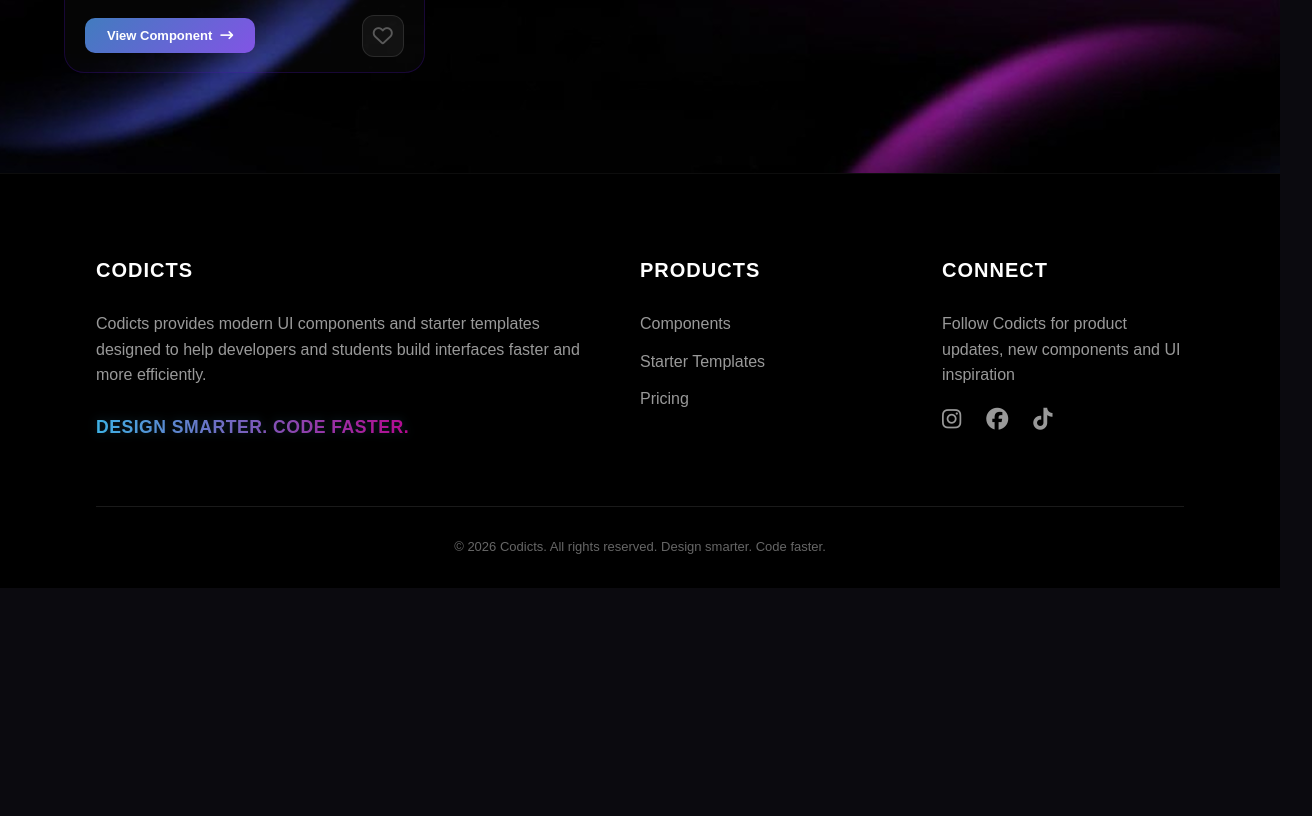
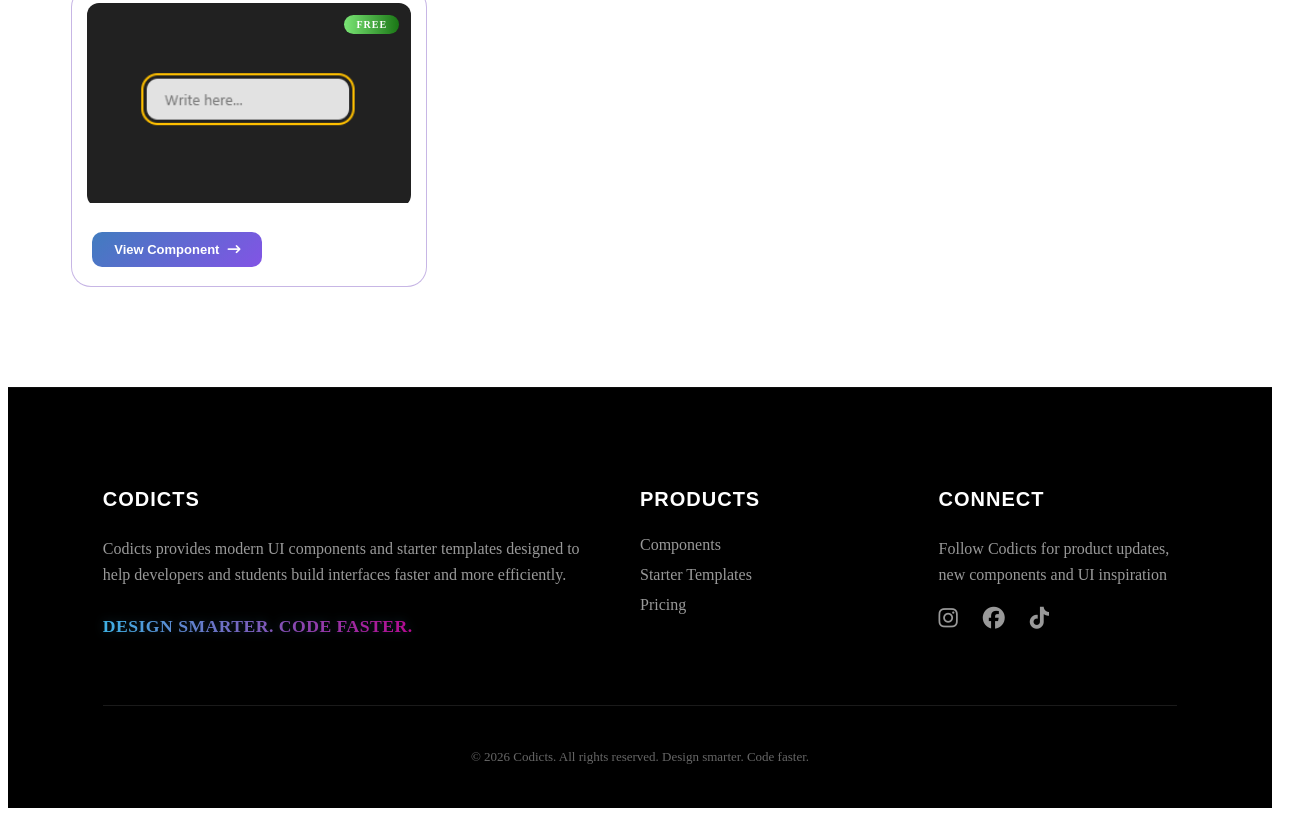
Before and after one commit to codicts578/codicts, a website: page frontend/Pages/Components Page/components.html in a window 1280 px wide. Shown: the part 1907-2723 px from the top of the page, 1312 px wide, since content can reach past the window. Before the commit the page ends 2495 px from the top, so only its background shows below. Drawn offline with nearby package versions, Linux system fonts and the light colour scheme; no server answers.

Commit message:
Codicts Website

```diff
--- a/frontend/Pages/Components Page/components.css
+++ b/frontend/Pages/Components Page/components.css
@@ -293,3 +293,133 @@
         width: 95%;
     }
 }
+
+footer {
+    background-color: #000;
+    color: white;
+    padding: 80px 0 30px 0;
+    border-top: 1px solid rgba(255, 255, 255, 0.05);
+    /* Force left alignment for everything inside the footer */
+    text-align: left;
+}
+
+.footerContent {
+    display: grid;
+    /* 2fr 1fr 1fr makes the first column wider and others snug to the left */
+    grid-template-columns: 2fr 1fr 1fr;
+    gap: 60px;
+    width: 85%;
+    margin: 0 auto;
+    padding-bottom: 50px;
+    /* Ensures the grid cells themselves start from the left */
+    justify-content: start;
+    align-items: start;
+}
+
+/* Force left alignment on all text blocks to override any global 'center' styles */
+.intro, .products, .contact {
+    text-align: left;
+}
+
+.footerContent h3 {
+    font-family: "Archivo Black", sans-serif;
+    font-size: 20px;
+    margin-bottom: 25px;
+    letter-spacing: 1px;
+    color: #fff;
+    text-transform: uppercase;
+}
+
+.footerContent p {
+    color: rgba(255, 255, 255, 0.6);
+    line-height: 1.6;
+    margin-bottom: 15px;
+}
+
+.intro .slogan {
+    font-weight: 800;
+    font-size: 1.1rem;
+    display: inline-block;
+
+    /* Gradient Effect */
+    background: linear-gradient(90deg, #3FB1E5 0%, #b60890 100%);
+    -webkit-background-clip: text;
+    -webkit-text-fill-color: transparent;
+    background-clip: text;
+
+    filter: drop-shadow(0 0 5px rgba(63, 177, 229, 0.2));
+
+    margin-top: 10px;
+    letter-spacing: 0.5px;
+    text-transform: uppercase;
+}
+
+/* List Styling */
+.footerContent ul {
+    list-style: none;
+    padding: 0;
+    margin: 0;
+    text-align: left; /* Explicitly left */
+}
+
+.footerContent ul li {
+    margin-bottom: 12px;
+}
+
+.footerContent ul li a {
+    text-decoration: none;
+    color: rgba(255, 255, 255, 0.6);
+    transition: all 0.3s ease;
+    display: inline-block; /* Helps with alignment */
+}
+
+.footerContent ul li a:hover {
+    color: white;
+    transform: translateX(8px); /* Cleaner than padding-left */
+}
+
+/* Social Links - Left Aligned Flexbox */
+.social-links {
+    display: flex;
+    justify-content: flex-start; /* Forces icons to the left */
+    gap: 25px;
+    margin-top: 20px;
+}
+
+.social-links i {
+    font-size: 22px;
+    color: rgba(255, 255, 255, 0.6);
+    transition: all 0.4s ease;
+}
+
+.social-links i:hover {
+    color: #fff;
+    transform: translateY(-5px);
+}
+
+/* Copyright - The ONLY centered part */
+.copyright {
+    text-align: center;
+    border-top: 1px solid rgba(255, 255, 255, 0.1);
+    width: 85%;
+    margin: 0 auto;
+    padding-top: 30px;
+    font-size: 13px;
+    color: rgba(255, 255, 255, 0.4);
+}
+
+/* Mobile Fixes */
+@media (max-width: 900px) {
+    .footerContent {
+        grid-template-columns: 1fr 1fr;
+    }
+}
+
+@media (max-width: 600px) {
+    .footerContent {
+        grid-template-columns: 1fr;
+    }
+    .intro, .products, .contact {
+        max-width: 100%;
+    }
+}
--- a/frontend/Pages/Components Page/components.html
+++ b/frontend/Pages/Components Page/components.html
@@ -5,7 +5,6 @@
     <meta name="viewport" content="width=device-width, initial-scale=1.0">
     <script src="https://kit.fontawesome.com/3c1f4843e4.js" crossorigin="anonymous"></script>
     <link rel="stylesheet" href="https://unpkg.com/aos@next/dist/aos.css" />
-    <link rel="stylesheet" href="../../../frontend/style.css">
     <link rel="stylesheet" href="components.css">
     <script src="components.js"></script>
     <link rel="icon" type="image/png" href="../../../frontend/images/icon.png">
```
